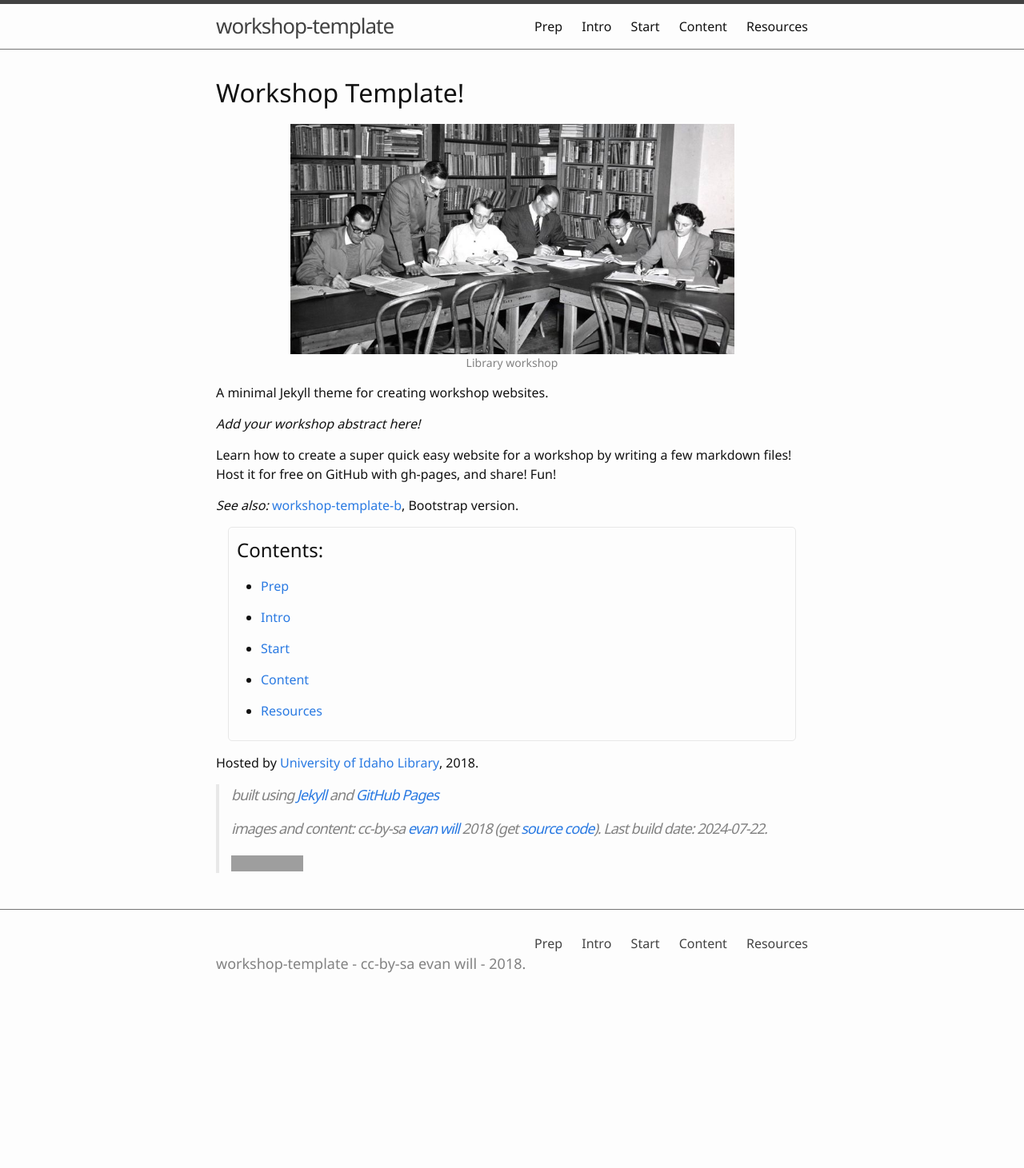
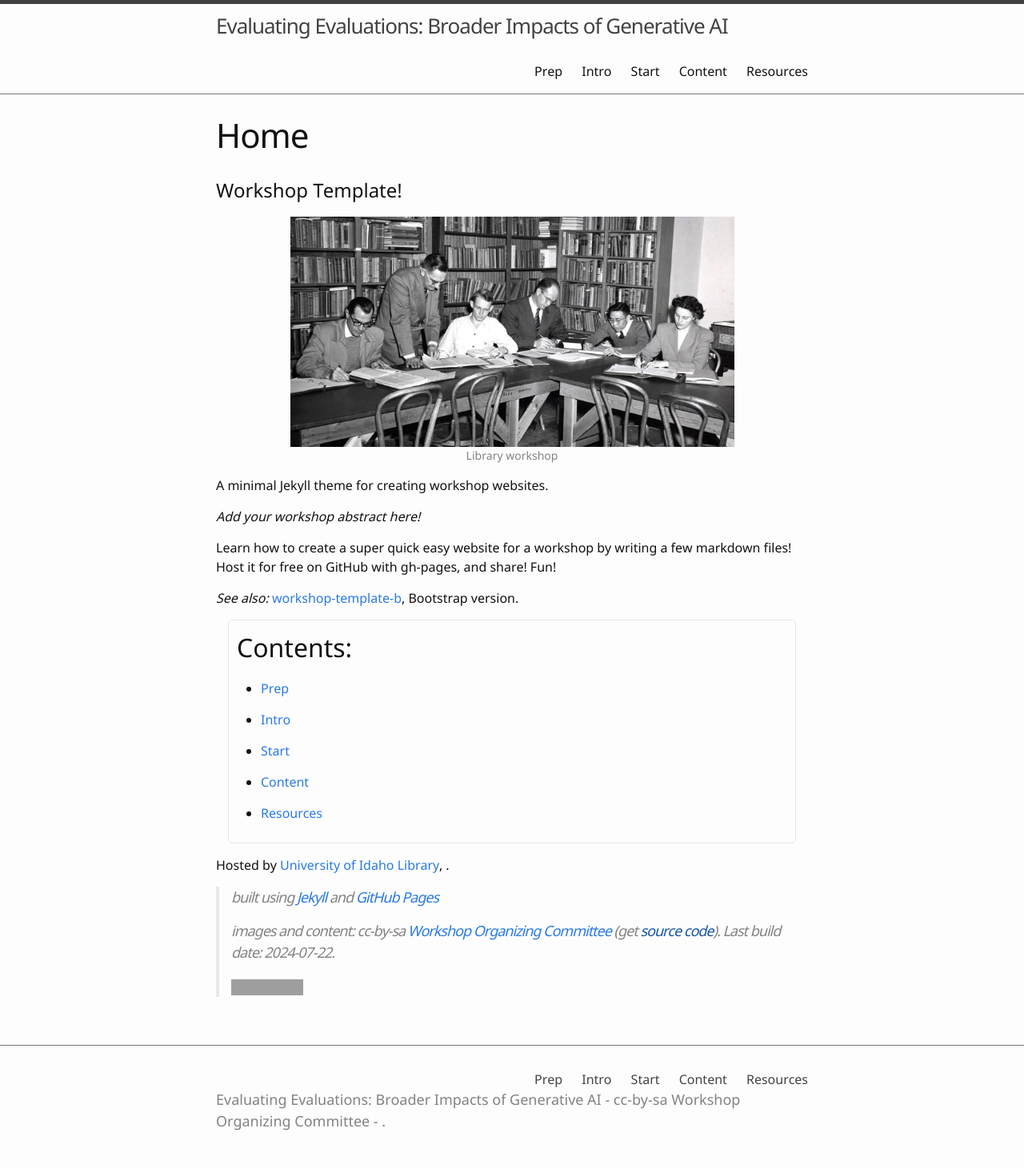
Before and after one commit to aaai-fidu-lab/aaai-fidu-lab.github.io, a Jekyll site: the page built from index.md, in a window 1280 px wide. Shown: the whole page at 80% size. Built offline with Jekyll 4.4.1, drawn with Linux system fonts in a browser that asks for light colours; our own code applies the rules of GitHub Pages for plain Markdown files; before the commit the page ends 1264 px from its top, so only the background shows below that; part of the change alters nothing that is shown; grey boxes are pictures that could not be loaded.

Commit message:
Update _config.yml

```diff
--- a/_config.yml
+++ b/_config.yml
@@ -8,41 +8,42 @@
 
 # Site settings
 # title appears in the header
-title: workshop-template
-# description and keywords for meta tags
-description: "Create an OER workshop website quick and easy!"
-keywords: "workshops, OER, Open Education, websites, gh-pages, jekyll"
+# Workshop Site Settings
+title: "Evaluating Evaluations: Broader Impacts of Generative AI"
+description: "A NeurIPS 2024 workshop on best practices for measuring the broader impacts of generative AI systems"
+year: 2024
 
-# author settings for cc-by, appears in the footer
-author: evan will
-pub_year: 2018
-github_username: evanwill
+# Site settings
+baseurl: "/"
+url: "https://evaleval.github.io"
 
-# add the full url for the github repository
-repo: "https://github.com/evanwill/workshop-template"
-
-# site urls
-# Optional if using GitHub Pages! If building manually, these must be set correctly.
-# When using github pages just leave these blank!
-#
-# add the url for the domain,
-# on gh-pages follow the pattern: https://username.github.io
-url:
-# add subsection of the domain,
-# on gh-pages this is a / followed by the name of the repository
-baseurl:
-
-# add google analytics if desired (optional)
-# if blank, it will be ignored
-# use JEKYLL_ENV=production on build command
-google-analytics-id:
-
-# defaults (to simplify front matter)
-defaults:
-  - scope:
-      path: ""
-    values:
-      layout: default
+# Author settings
+author: "Workshop Organizing Committee"
 
 # Build settings
 markdown: kramdown
+relative_links:
+  enabled: true
+  collections: true
+
+# Navigation settings
+nav_pages:
+  - index.md
+  - overview.md
+  - call-for-papers.md
+  - schedule.md
+  - people.md
+
+# Colors
+color_scheme: blue
+
+# Exclude from processing
+exclude:
+  - Gemfile
+  - Gemfile.lock
+  - node_modules
+  - vendor/bundle/
+  - vendor/cache/
+  - vendor/gems/
+  - vendor/ruby/
+  - README.md
```
